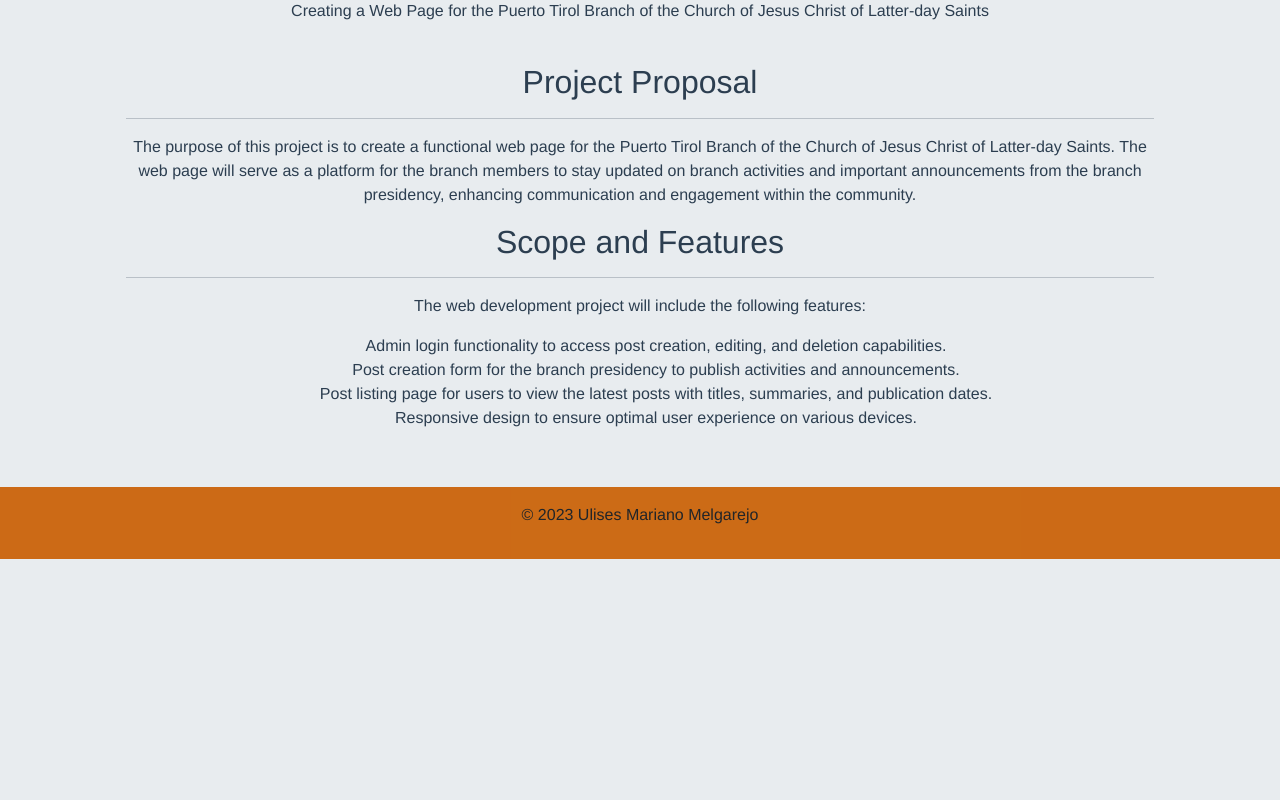
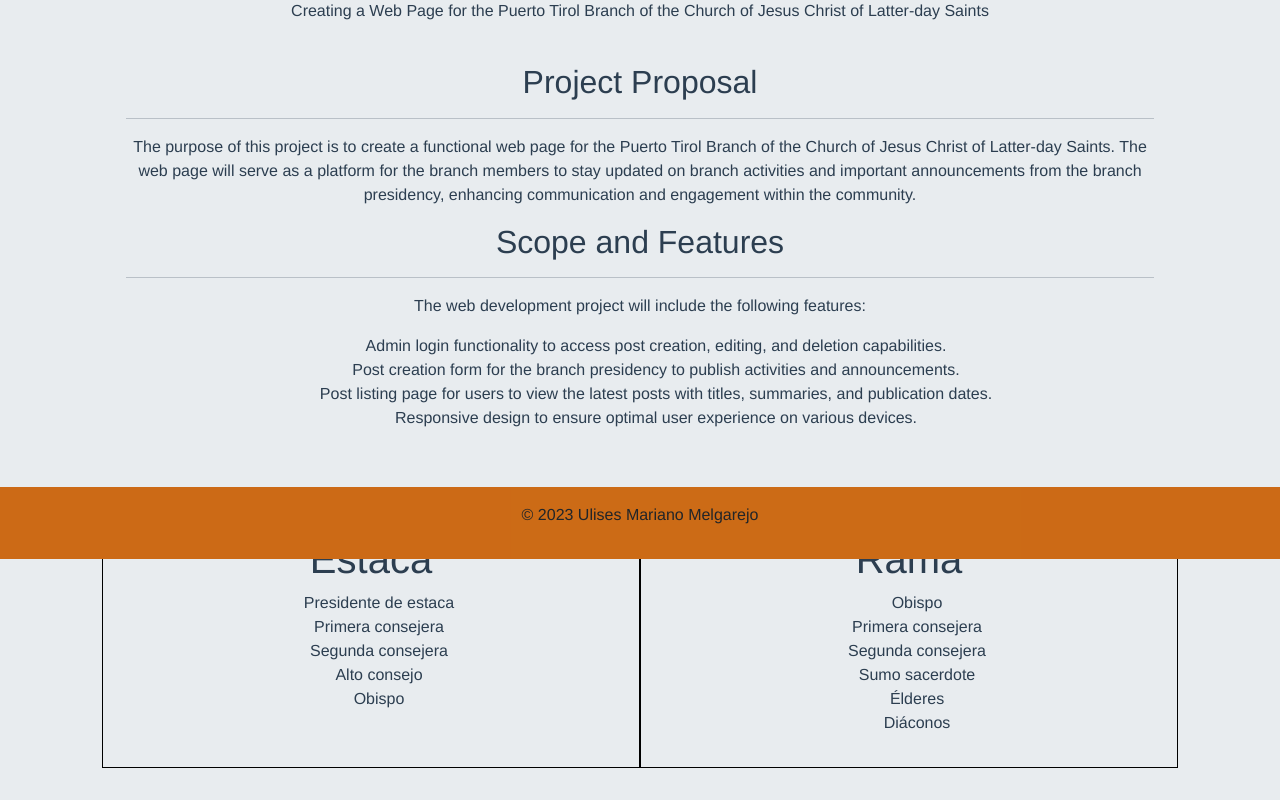
Before and after one commit to Nemo3003/puerto-tirol-branch, a Vue app in the folder root/frontend/: page /about in a window 1280 px wide. Shown: the part 241-1041 px from the top of the page. Before the commit the page ends 800 px from the top, so only its background shows below. Built offline with nearby package versions, Linux system fonts and the light colour scheme; no server answers.

Commit message:
[UPD] Replacing about

```diff
--- a/root/frontend/src/views/about.vue
+++ b/root/frontend/src/views/about.vue
@@ -40,6 +40,32 @@
 
     <!-- Project Timeline - Optional -->
     <!-- Include the project timeline here if desired -->
+
+    <!-- Organigrama -->
+    <div class="organigrama">
+      <div class="estaca">
+        <h1>Estaca</h1>
+        <ul>
+          <li>Presidente de estaca</li>
+          <li>Primera consejera</li>
+          <li>Segunda consejera</li>
+          <li>Alto consejo</li>
+          <li>Obispo</li>
+        </ul>
+      </div>
+
+      <div class="rama">
+        <h1>Rama</h1>
+        <ul>
+          <li>Obispo</li>
+          <li>Primera consejera</li>
+          <li>Segunda consejera</li>
+          <li>Sumo sacerdote</li>
+          <li>Élderes</li>
+          <li>Diáconos</li>
+        </ul>
+      </div>
+    </div>
   </div>
 </template>
 
@@ -67,4 +93,24 @@
 ul{
   list-style-type: none;
 }
+
+.organigrama {
+  display: flex;
+  justify-content: space-around;
+}
+
+.estaca, .rama {
+  width: 50%;
+  padding: 1rem;
+  border: 1px solid black;
+}
+
+.estaca h1, .rama h1 {
+  text-align: center;
+}
+
+.estaca ul, .rama ul {
+  list-style-type: none;
+  padding-left: 1rem;
+}
 </style>
```
